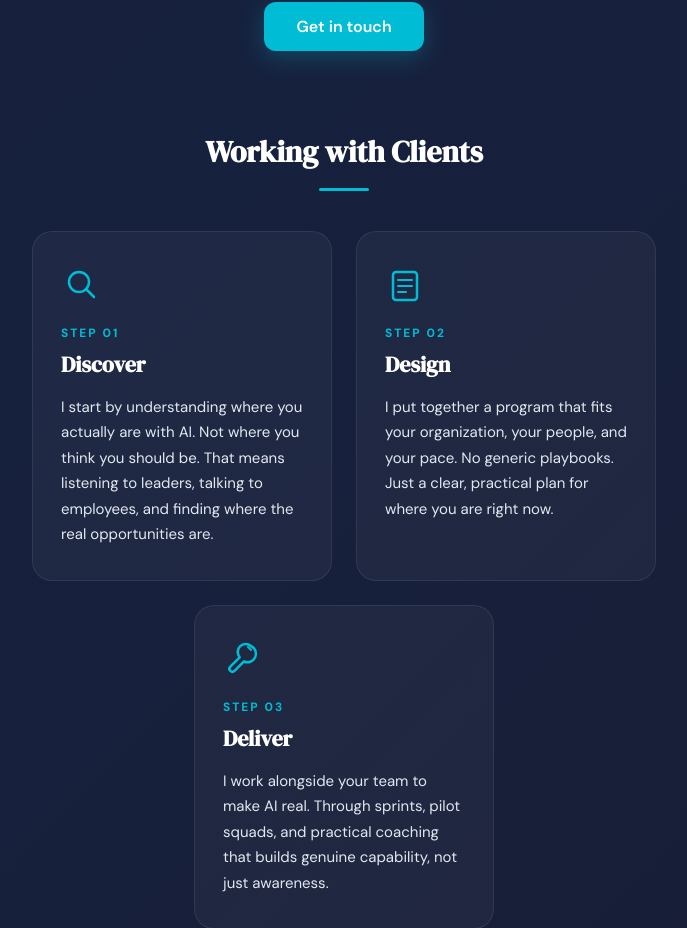
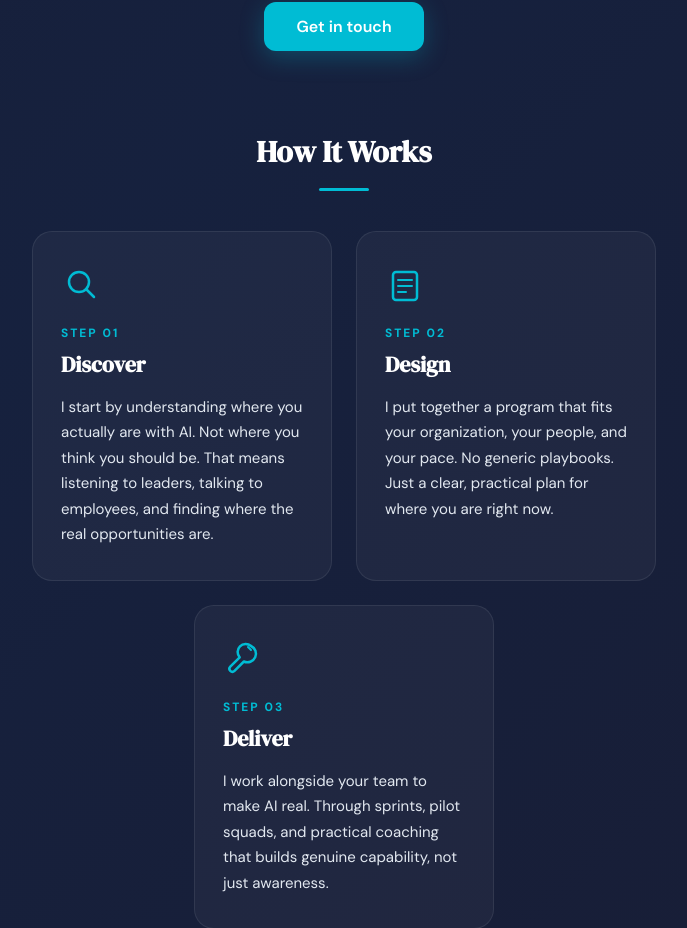
Before and after one commit to coachbay/site, a React (Vite) app: page / in a window 1280 px wide. Shown: the part 2437-3365 px from the top of the page, without its empty margins (296-983 px from the left). Built offline with nearby package versions, Linux system fonts and the light colour scheme.

Commit message:
Rename Working with Clients to How It Works

```diff
--- a/LandingPage.jsx
+++ b/LandingPage.jsx
@@ -445,7 +445,7 @@ export default function LandingPage({ onNavigate }) {
             color: "#fff",
             margin: "0 0 8px",
           }}>
-            Working with Clients
+            How It Works
           </h2>
           <div style={{ width: 50, height: 3, background: CYAN, margin: "16px auto", borderRadius: 2 }} />
         </div>
```
Also changed, not shown: 3 other files (tests, documents, lock files or other folders).
